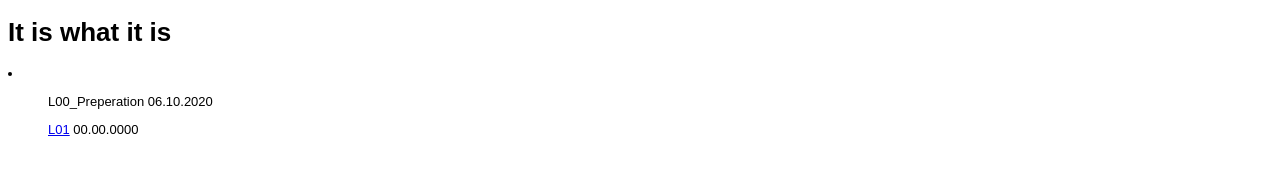
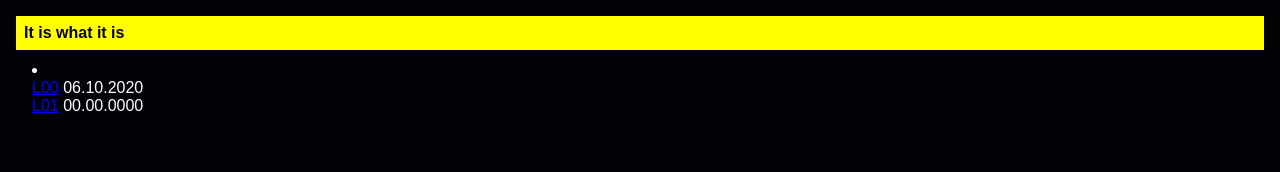
Before and after one commit to RueJohannes/EIA2-2020-2021, a plain HTML site: page Steckbrief/steckbrief.htm in a window 1280 px wide. Drawn offline with Linux system fonts and the light colour scheme.

Commit message:
Update steckbrief.htm

```diff
--- a/Steckbrief/steckbrief.htm
+++ b/Steckbrief/steckbrief.htm
@@ -6,8 +6,24 @@
 <style>
 body {
 	font-family: arial;
-	font-size: small;
-	background: #eeeee
+	font-size: 1reml;
+	background: rgb(3, 2, 7);
+	color: white;
+	margin: 1rem;
+}
+h1 {
+	font-size: 1rem;
+	color: rgb(3, 2, 7);
+	background-color: yellow;
+	padding: 0.5rem;
+}
+li {
+	margin-left: 1rem;
+}
+ul {
+  list-style-type: none;
+  margin: 0;
+  padding: 0;
 }
 </style>
 </head>
@@ -15,7 +31,7 @@ body {
 	<!-- Hier die Links zu den gelösten Aufgaben einstellen, aktuelle oben, alte stehen lassen! Format: Aufgabenbezeichnung, Datum -->
 <h1>It is what it is</h1>
 <li>
-	<ul>L00_Preperation 06.10.2020</ul>
+	<ul><a href="https://ruejohannes.github.io/EIA2-2020-2021/Steckbrief/">L00</a> 06.10.2020</ul>
 	<ul><a href="https://ruejohannes.github.io/EIA2-2020-2021/L01">L01</a> 00.00.0000</ul>
 </li></body>
 </html>
```
